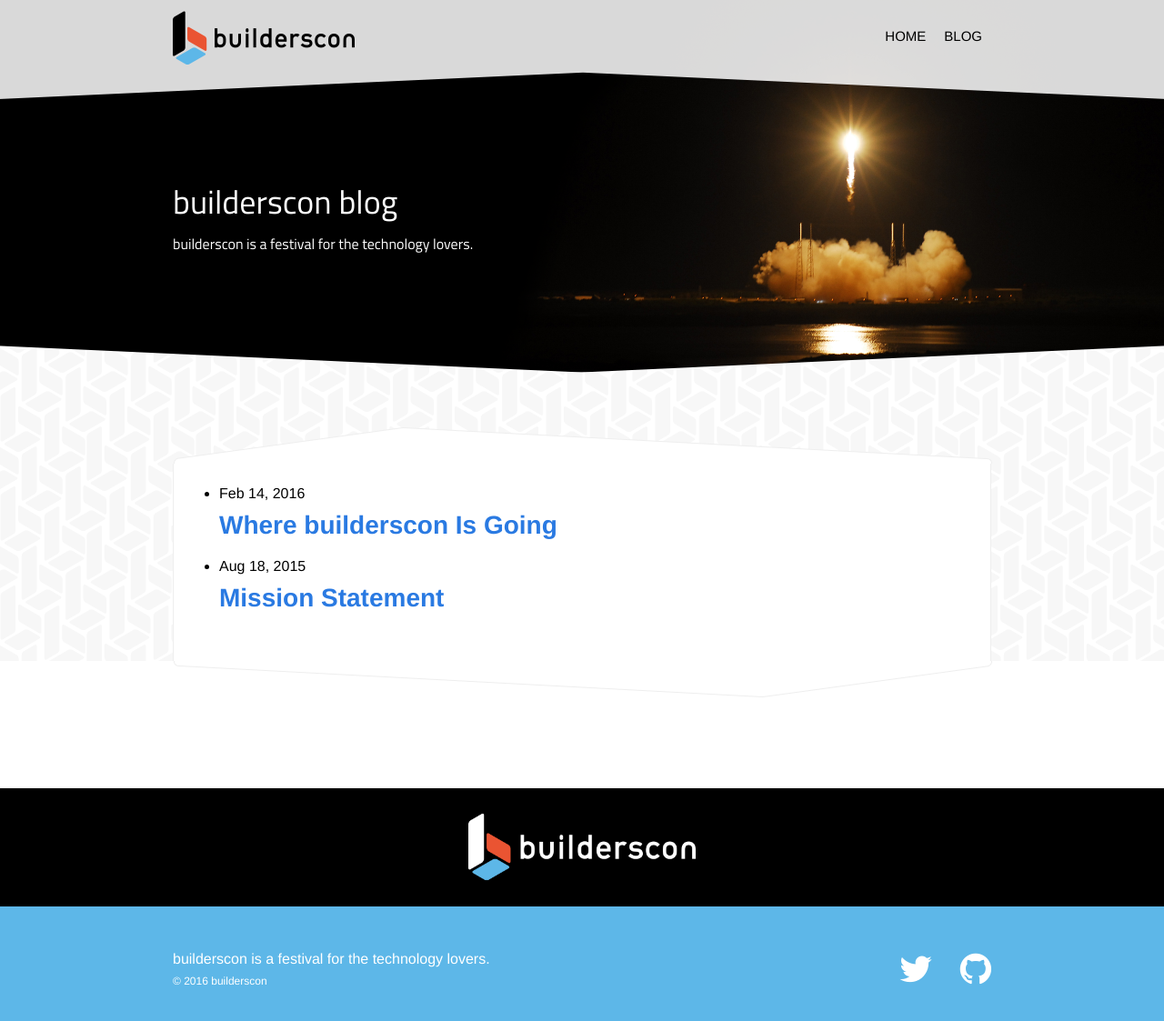
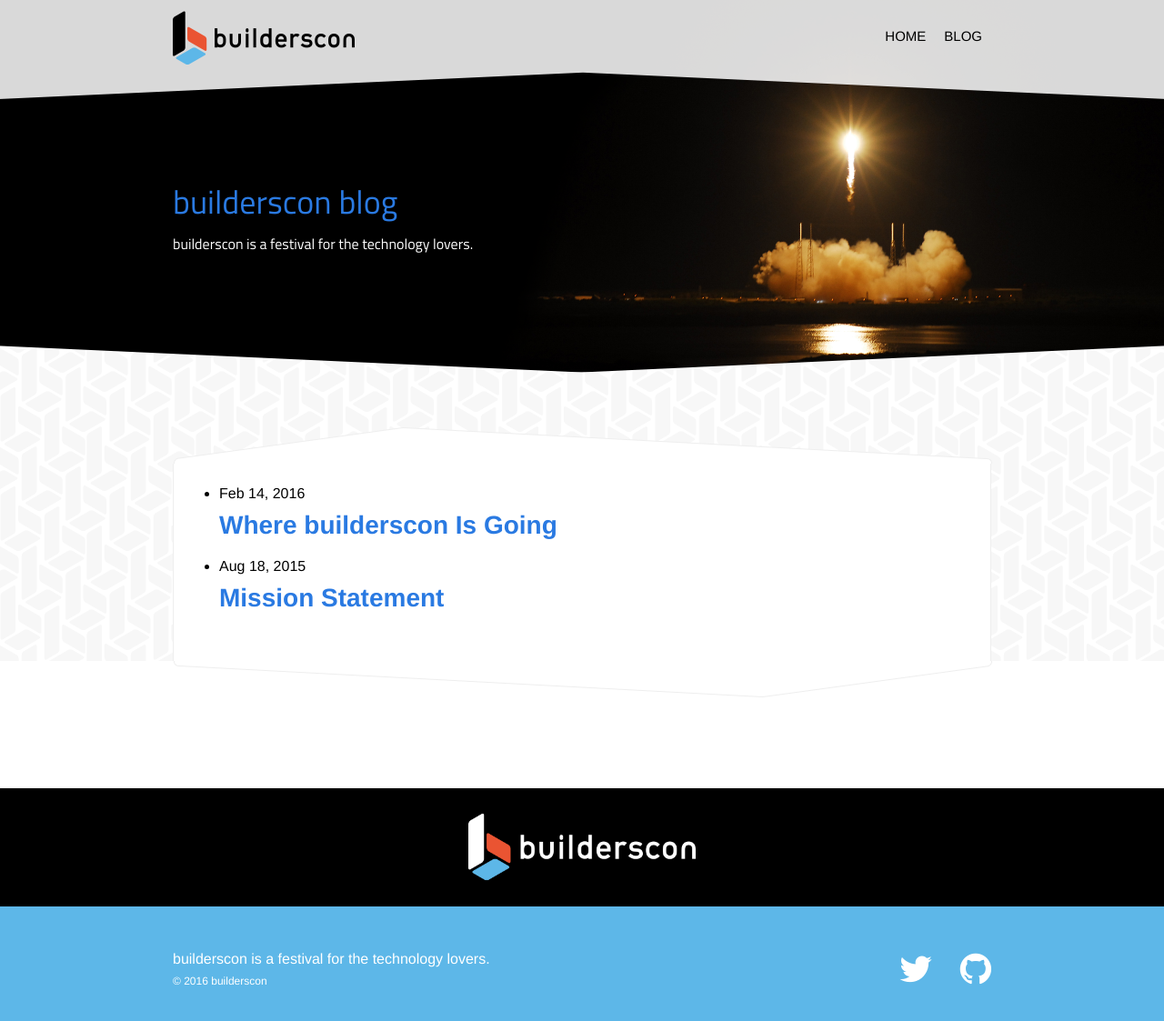
Before and after one commit to uzulla/blog.builderscon.io, a Jekyll site: the page built from index.md, in a window 1280 px wide and 1161 px high. Shown: the top 1123 px of the window at 91% size. Built offline with Jekyll 4.4.1, drawn with Linux system fonts in a browser that asks for light colours; some web fonts are replaced.

Commit message:
Add links

```diff
--- a/_layouts/default.html
+++ b/_layouts/default.html
@@ -28,7 +28,7 @@
 
 <header id="header">
 <div class="inner">
-<h1><a href="/"><img src="./assets/images/logo.png" alt="builderscon" /></a></h1>
+<h1><a href="{{ site.mainurl }}"><img src="./assets/images/logo.png" alt="builderscon" /></a></h1>
 {% include headmenu.html %}
 </header>
 
@@ -36,7 +36,7 @@
 <div class="wrapper">
 <div class="inner">
 <div class="column">
-<h1>builderscon blog</h1>
+<h1><a href="{{ site.url }}">builderscon blog</a></h1>
 <h2>builderscon is a festival for the technology lovers.</h2>
 </div>
 </div><!--  / .inner /  -->
```
